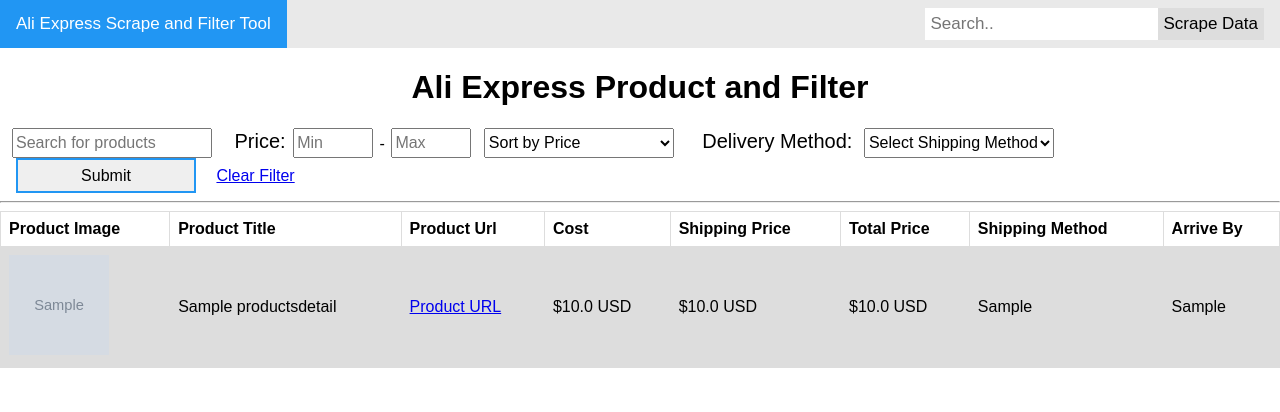
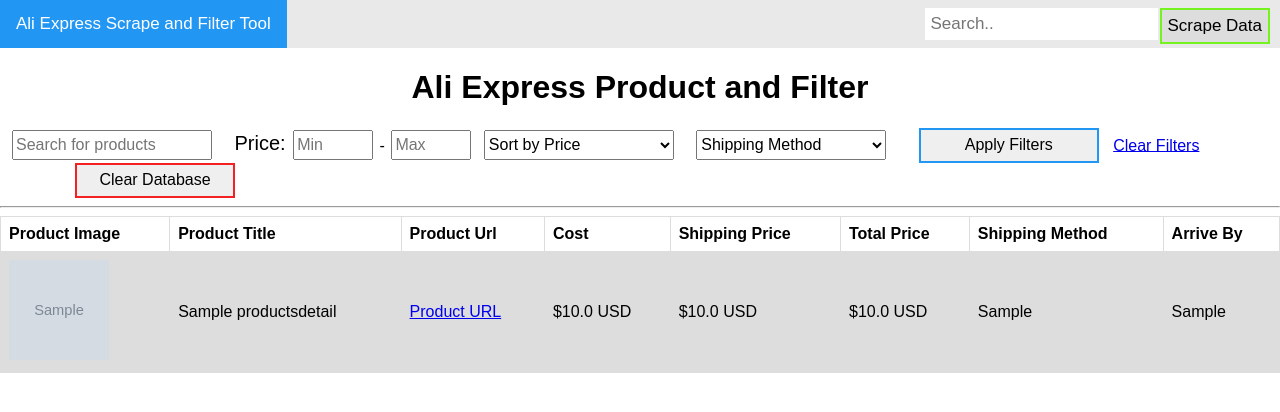
Before and after one commit to MNabeelAkhtar/superfuturelabs, a Django app: page / in a window 1280 px wide. Shown: the top 412 px of the page. Run offline with Django 4.2, Linux system fonts and the light colour scheme; tables that the repository leaves empty hold one stand-in row (values such as "Sample post"); grey boxes marked "Sample" are stand-in pictures.

Commit message:
add UI changes and scrape finalizing

```diff
--- a/templates/index.html
+++ b/templates/index.html
@@ -124,7 +124,7 @@
             width:180px;
             font-size:12pt;
             border: 2px solid #2196F3;
-            margin-right: 16px;
+            margin-right: 10px;
             margin-left: 16px;
             transition-duration: 0.4s;
             cursor: pointer;
@@ -137,6 +137,31 @@
             font-size: 15pt;
             margin-left: 12px;
         }
+        #button_clear
+        {
+            height:35px;
+            width:160px;
+            font-size:12pt;
+            border: 2px solid #f32121;
+            margin-right: 5px;
+            margin-left: 75px;
+            transition-duration: 0.4s;
+            cursor: pointer;
+        }
+        #button_clear:hover {
+            background-color: #f32121;
+        }
+        #button_scrape
+        {
+            border: 2px solid #75f321;
+            margin-right: 10px;
+            margin-left: 2px;
+            transition-duration: 0.4s;
+            cursor: pointer;
+        }
+        #button_scrape:hover {
+            background-color: #75f321;
+        }
         </style>
 </head>
 <body>
@@ -146,7 +171,7 @@
           <form method="POST">
               {% csrf_token %}
             <input type="text" placeholder="Search.." name="search">
-            <button type="submit">Scrape Data</button>
+            <button type="submit" id="button_scrape">Scrape Data</button>
           </form>
         </div>
     </div>
@@ -174,10 +199,10 @@
                       <option value="high_low">High - Low</option>
                     {% endif %}
                   </select>
-                <label for="Delivery Type" id="text">  Delivery Method: </label>
+                <!-- <label for="Delivery Type" id="text">  Delivery Method: </label> -->
 
                 <select name="shipping_method" id="optionboxid">
-                  <option value="">Select Shipping Method</option>
+                  <option value="">Shipping Method</option>
                   {% if request.GET.shipping_method == "FEDEX" %}
                     <option value="FEDEX" selected>FEDEX</option>
                   {% else %}
@@ -197,8 +222,9 @@
                   {% endif %}
                 </select>
 
-                <button type="submit" id="button">Submit</button>
-                <a href="/">Clear Filter</a>
+                <button type="submit" id="button">Apply Filters</button>
+                <a href="/">Clear Filters</a>
+                <button type="submit" id="button_clear">Clear Database</button>
             </div>
         </div>
     </form>
```
Also changed, not shown: bot.py (+10 -10 lines).
